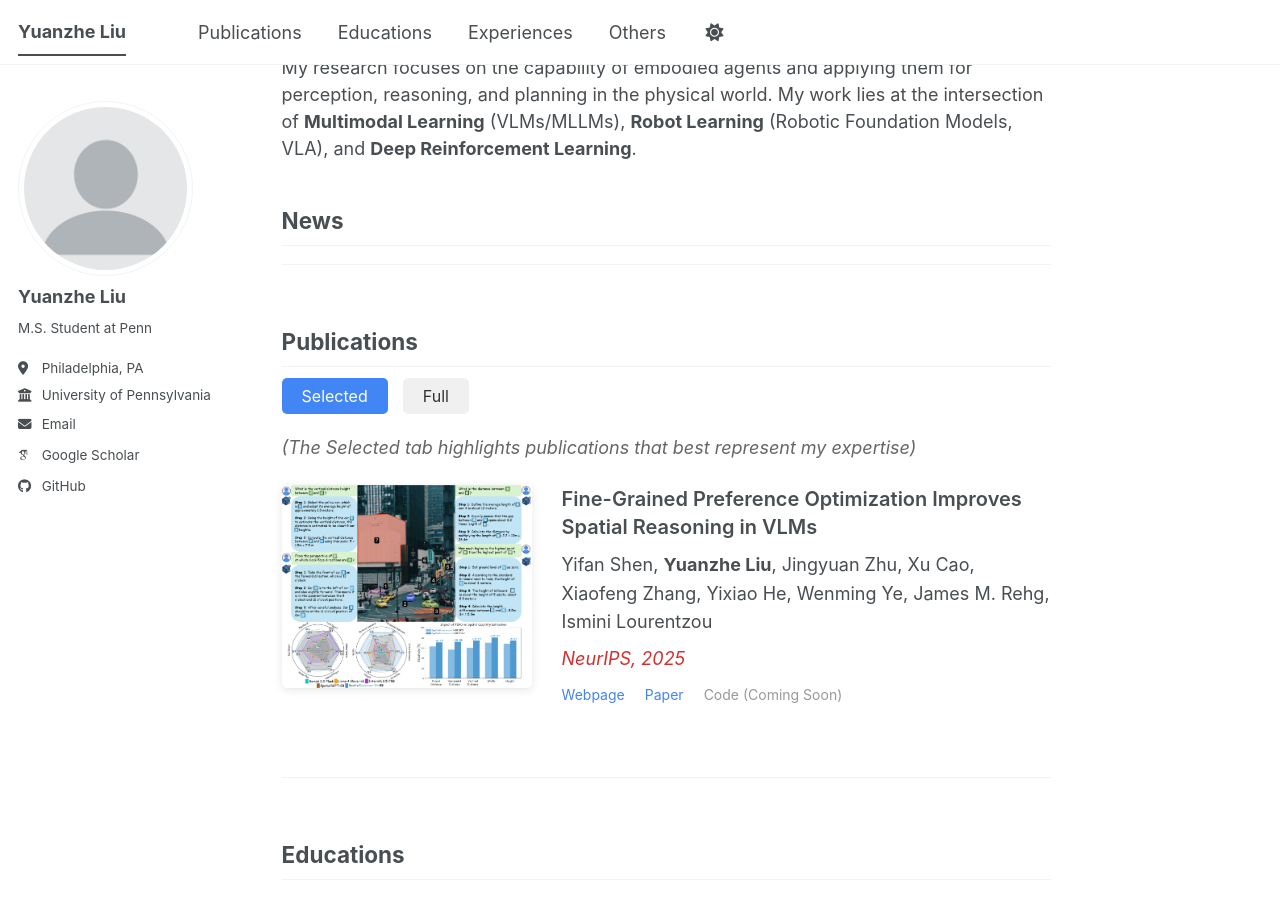
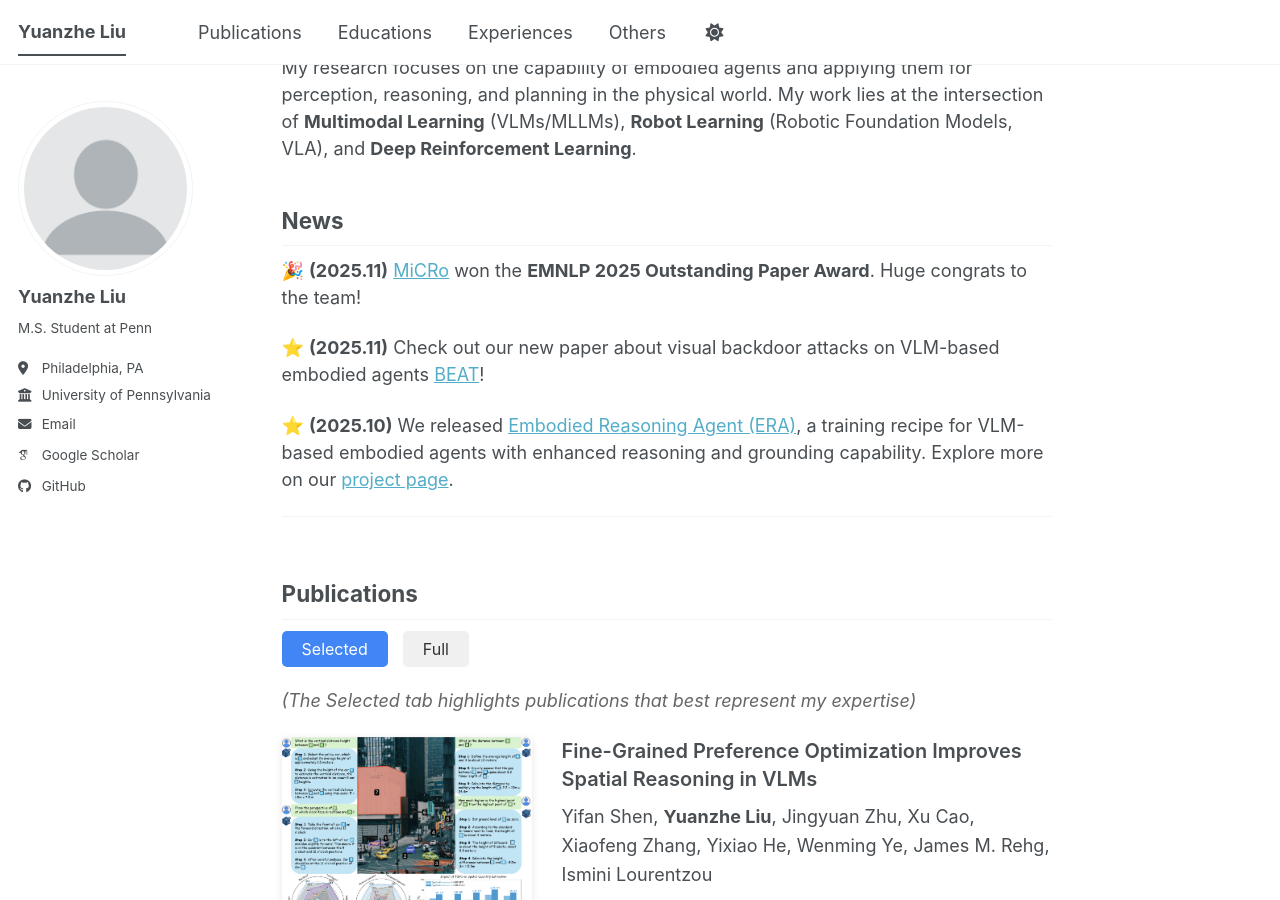
Before and after one commit to yuanzhel0903/yuanzhel0903.github.io, a Jekyll site: the page built from _pages/about.md, in a window 1280 px wide and 900 px high, scrolled down 248 px. Built offline with Jekyll 4.4.1, drawn with Linux system fonts in a browser that asks for light colours; some web fonts are replaced; a script bundle is joined from its source files by our own code; library files that are not in the unit come from our copies.

Commit message:
Update about.md

```diff
--- a/_pages/about.md
+++ b/_pages/about.md
@@ -137,6 +137,11 @@ My research focuses on the capability of embodied agents and applying them for p
 
 ## News
 
+🎉 **(2025.11)** [MiCRo](https://arxiv.org/abs/2411.xxxxx) won the **EMNLP 2025 Outstanding Paper Award**. Huge congrats to the team!
+
+⭐ **(2025.11)** Check out our new paper about visual backdoor attacks on VLM-based embodied agents [BEAT](https://arxiv.org/abs/2411.xxxxx)!
+
+⭐ **(2025.10)** We released [Embodied Reasoning Agent (ERA)](https://github.com/your-repo/ERA), a training recipe for VLM-based embodied agents with enhanced reasoning and grounding capability. Explore more on our [project page](https://your-project-page.com).
 
 ---
 
@@ -166,7 +171,6 @@ My research focuses on the capability of embodied agents and applying them for p
       <div class="pub-links">
         <a href="https://plan-lab.github.io/projects/spatialreasoner/">Webpage</a>
         <a href="https://arxiv.org/pdf/2506.21656">Paper</a>
-        <a href="#" style="color: #999; pointer-events: none;">Code (Coming Soon)</a>
       </div>
     </div>
   </div>
```
